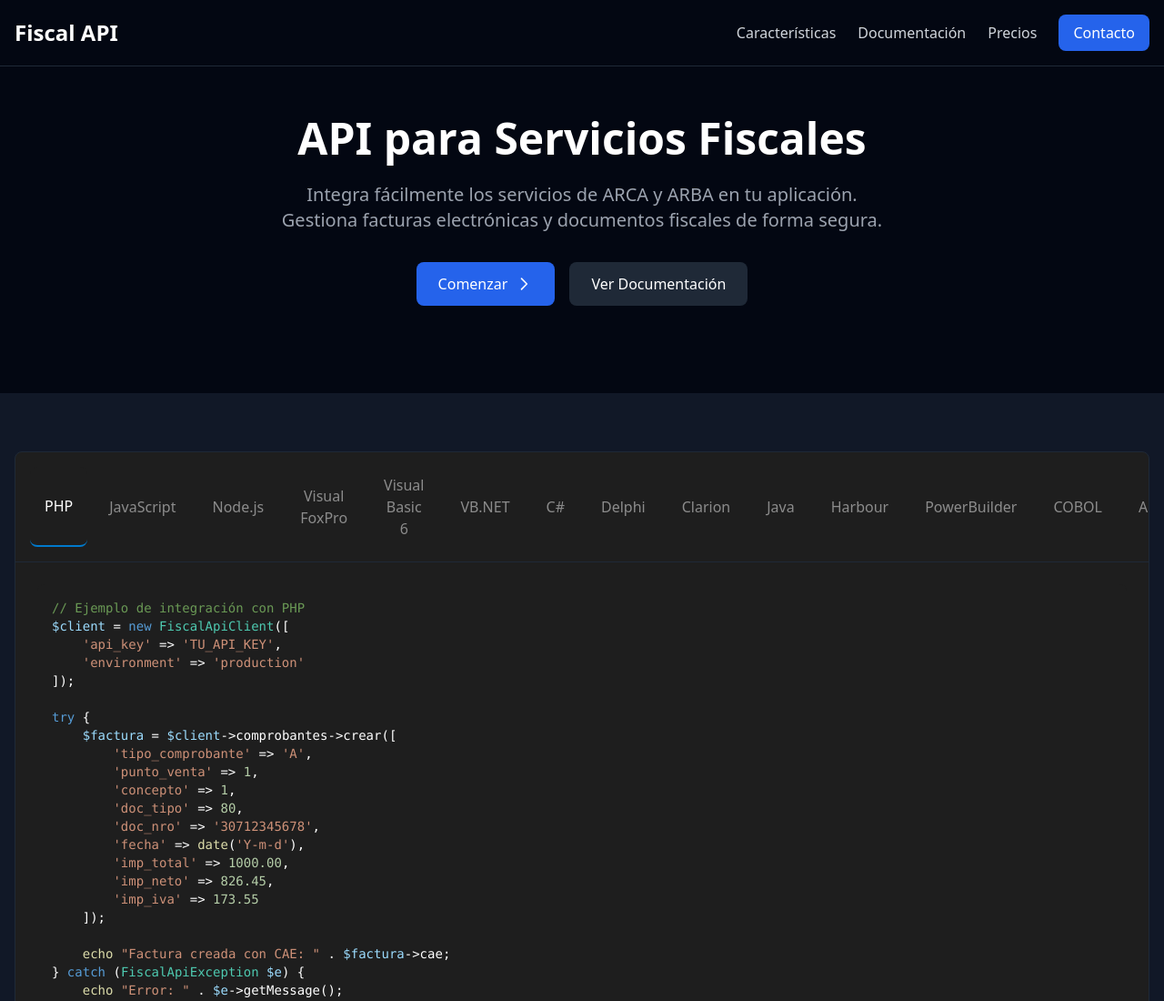
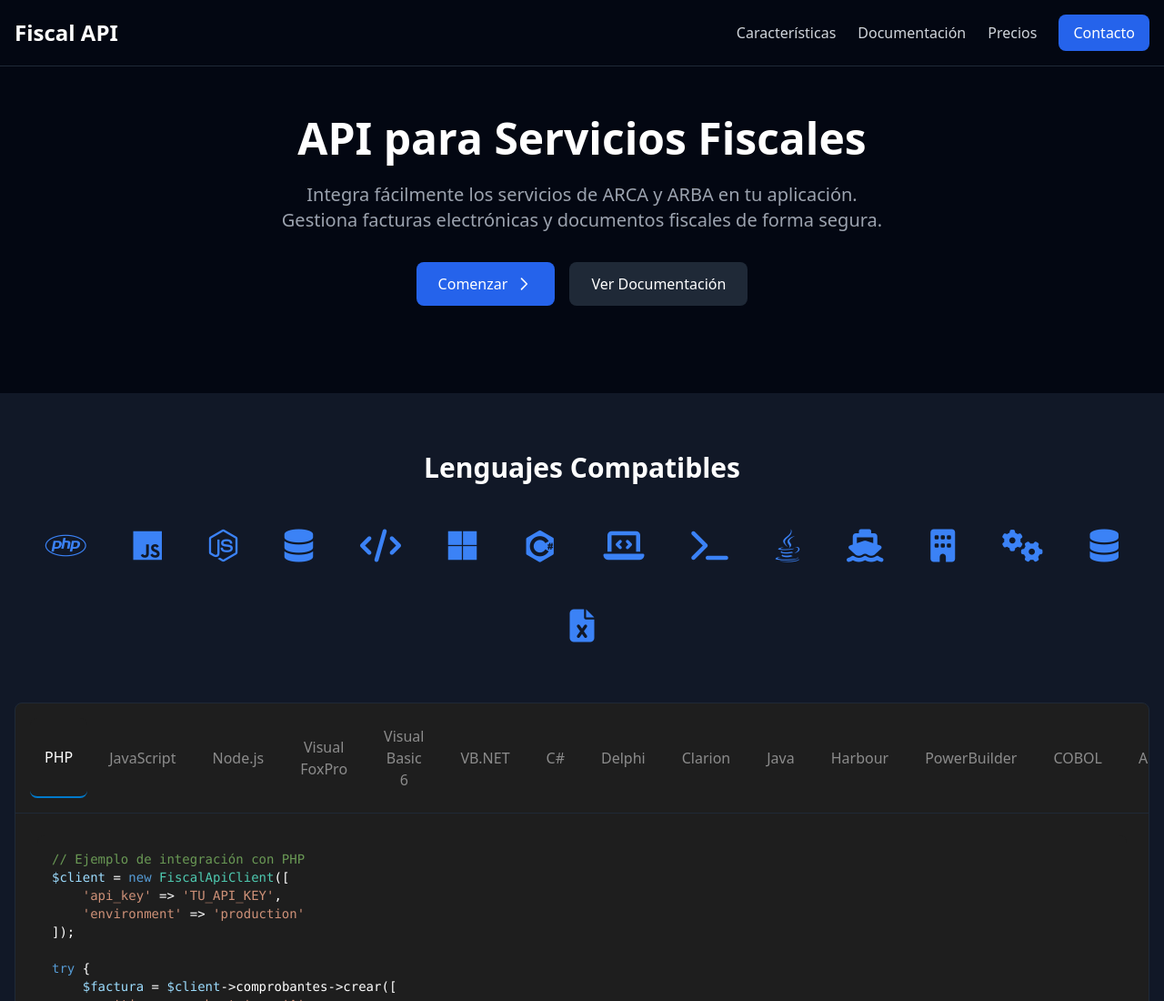
Before and after one commit to GracielaRomano/pasarelaFiscal, a plain HTML site: page index.html in a window 1280 px wide. Shown: the top 1100 px of the page at 91% size. Drawn offline with nearby package versions, Linux system fonts and the light colour scheme.

Commit message:
Agregado de la seccion de logos

```diff
--- a/index.html
+++ b/index.html
@@ -7,6 +7,7 @@
         <script src="https://cdnjs.cloudflare.com/ajax/libs/jquery/3.7.1/jquery.min.js"></script>
         <script src="https://cdn.tailwindcss.com"></script>
         <link rel="stylesheet" href="https://cdnjs.cloudflare.com/ajax/libs/font-awesome/6.5.1/css/all.min.css">
+        <link rel="stylesheet" href="https://cdn.jsdelivr.net/gh/devicons/devicon@v2.15.1/devicon.min.css">
         <link rel="stylesheet" href="css/styles.css">
         <link rel="stylesheet" href="css/code.css">
     </head>
@@ -49,6 +50,24 @@
         <!-- Code Example Section -->
         <section class="py-16 bg-gray-900" id="docs">
             <div class="container mx-auto px-4">
+                <h2 class="text-3xl font-bold mb-12 text-center text-white">Lenguajes Compatibles</h2>
+                <div class="flex flex-wrap justify-around gap-12 mb-16 px-8">
+                    <i class="fab fa-php text-4xl text-blue-500 hover:text-blue-400 transition-colors"></i>
+                    <i class="fab fa-js text-4xl text-blue-500 hover:text-blue-400 transition-colors"></i>
+                    <i class="fab fa-node-js text-4xl text-blue-500 hover:text-blue-400 transition-colors"></i>
+                    <i class="fas fa-database text-4xl text-blue-500 hover:text-blue-400 transition-colors"></i>
+                    <i class="fas fa-code text-4xl text-blue-500 hover:text-blue-400 transition-colors"></i>
+                    <i class="fab fa-microsoft text-4xl text-blue-500 hover:text-blue-400 transition-colors"></i>
+                    <i class="devicon devicon-csharp-plain text-4xl text-blue-500 hover:text-blue-400 transition-colors" title="C#"></i>
+                    <i class="fas fa-laptop-code text-4xl text-blue-500 hover:text-blue-400 transition-colors"></i>
+                    <i class="fas fa-terminal text-4xl text-blue-500 hover:text-blue-400 transition-colors"></i>
+                    <i class="fab fa-java text-4xl text-blue-500 hover:text-blue-400 transition-colors"></i>
+                    <i class="fas fa-ship text-4xl text-blue-500 hover:text-blue-400 transition-colors"></i>
+                    <i class="fas fa-building text-4xl text-blue-500 hover:text-blue-400 transition-colors"></i>
+                    <i class="fas fa-cogs text-4xl text-blue-500 hover:text-blue-400 transition-colors"></i>
+                    <i class="fas fa-database text-4xl text-blue-500 hover:text-blue-400 transition-colors"></i>
+                    <i class="fas fa-file-excel text-4xl text-blue-500 hover:text-blue-400 transition-colors"></i>
+                </div>
                 <div class="code-container bg-[#1e1e1e] rounded-lg border border-gray-800">
                     <div class="flex gap-2 p-4 border-b border-gray-800">
                         <button class="code-tab-btn active px-4 py-2 rounded-lg hover:bg-gray-800 transition-colors" data-tab="php">PHP</button>
```
